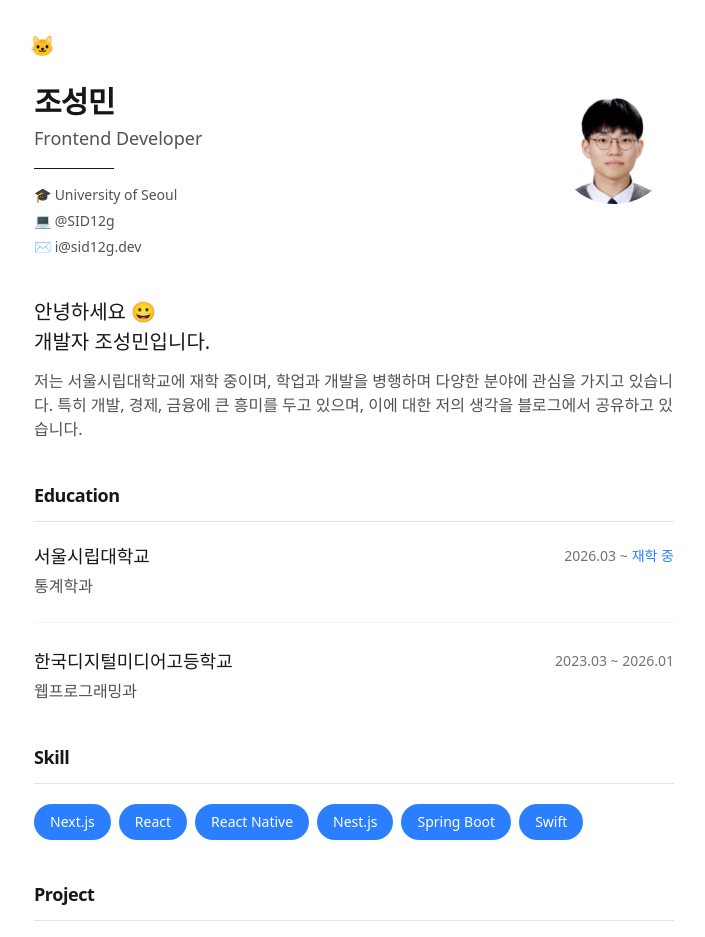
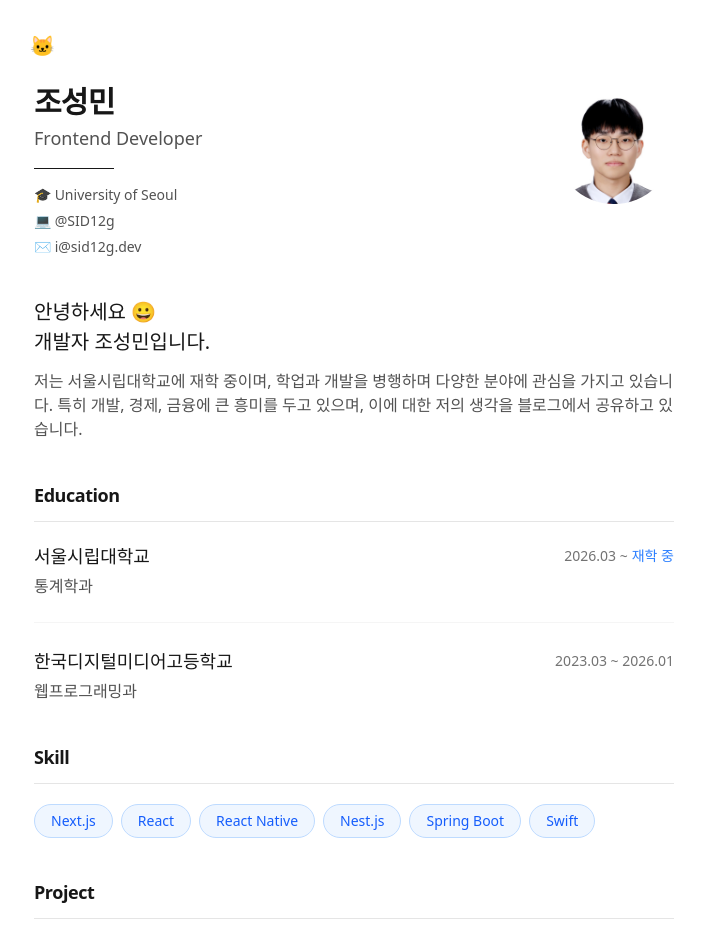
Before and after one commit to SID12g/sid12g.dev, a Next.js app: page / in a window 1280 px wide. Shown: the top 937 px of the page, without its empty margins (286-991 px from the left). Built offline with nearby package versions, Linux system fonts and the light colour scheme.

Commit message:
fix: Update skill tag appearance with dark mode support and hover effects.

```diff
--- a/src/components/skill.tsx
+++ b/src/components/skill.tsx
@@ -16,7 +16,7 @@ export default function Skill() {
         {skills.map((skill) => (
           <span
             key={skill}
-            className="px-4 py-2 text-sm bg-blue-500 text-white rounded-full whitespace-nowrap"
+            className="px-4 py-1.5 text-sm font-medium text-blue-600 dark:text-blue-400 bg-blue-50 dark:bg-blue-950/50 border border-blue-200 dark:border-blue-800 rounded-full whitespace-nowrap transition hover:bg-blue-100 dark:hover:bg-blue-900/50"
           >
             {skill}
           </span>
```
